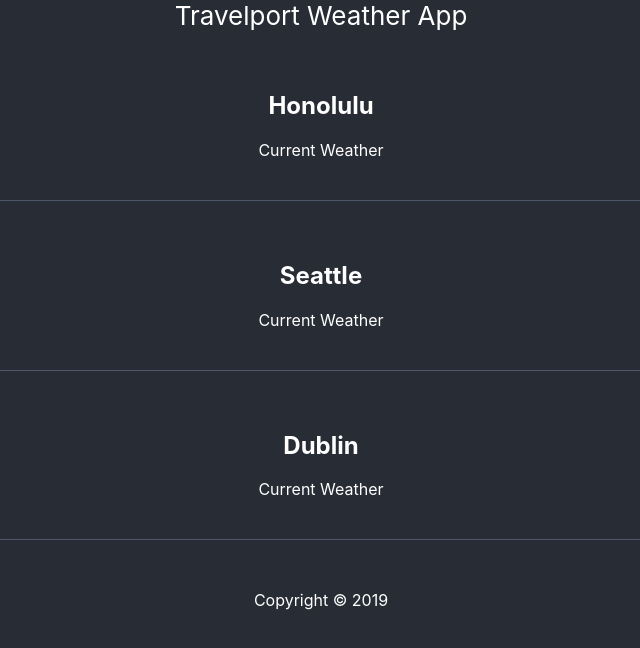
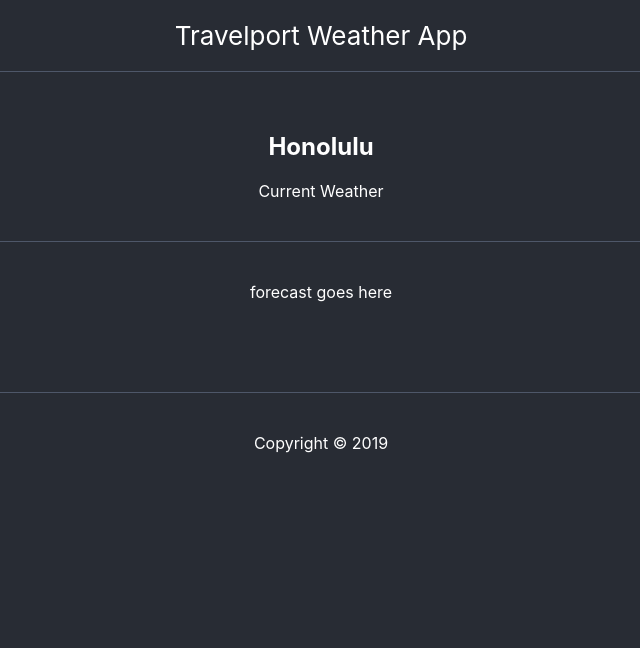
Before and after one commit to musubimaker/travelport, a React (Create React App) app: page / in a window 1280 px wide. Shown: the top 648 px of the page, without its empty margins (319-959 px from the left). Built offline with nearby package versions, Linux system fonts and the light colour scheme; the HTML template or start-up script is replaced by a standard one.

Commit message:
Setup app structure

```diff
--- a/src/App.css
+++ b/src/App.css
@@ -12,19 +12,23 @@
   justify-content: center;
   font-size: calc(10px + 2vmin);
   color: white;
+  padding: 20px 0px;
 }
 
 .App-link {
   color: #61dafb;
 }
 
-.cityOverview {
+.cityOverview, .cityForecast {
   color: white;
   padding: 40px 0px;
-  border-bottom: 1px solid #4e5769;
+  border-top: 1px solid #4e5769;
 }
 
+
 footer {
+  border-top: 1px solid #4e5769;
   margin-top: 50px;
+  padding: 40px 0px;
   color: white;
 }
--- a/src/Dashboard.js
+++ b/src/Dashboard.js
@@ -1,4 +1,5 @@
 import React, { Component } from 'react'
+import City from './components/city'
 
 export default class Dashboard extends Component {
 
@@ -17,18 +18,7 @@ export default class Dashboard extends Component {
         return (
 
             <div className="dashboard">
-                <section className="cityOverview">
-                    <h1>Honolulu</h1>
-                    <div className="currentWeather">Current Weather</div>
-                </section>
-                <section className="cityOverview">
-                    <h1>Seattle</h1>
-                    <div className="currentWeather">Current Weather</div>
-                </section>
-                <section className="cityOverview">
-                    <h1>Dublin</h1>
-                    <div className="currentWeather">Current Weather</div>
-                </section>
+                <City />
             </div>
 
         )
--- /dev/null
+++ b/src/components/city.js
@@ -0,0 +1,33 @@
+import React, { Component } from 'react'
+import Forecast from './forecast'
+
+export default class City extends Component {
+
+    constructor(props) {
+        super(props)
+
+        this.state = {
+            posts: null,
+            isDetailView: false,
+            isLoaded: false
+        }
+    }
+
+    render() {
+
+        return (
+            <React.Fragment>
+                <section className="cityOverview">
+                    <h1>Honolulu</h1>
+                    <div className="currentWeather">Current Weather</div>
+                </section>
+                <Forecast
+                    isVisible={true}
+                />
+            </React.Fragment>
+
+        )
+
+    }
+
+}
--- /dev/null
+++ b/src/components/forecast.js
@@ -0,0 +1,27 @@
+import React, { Component } from 'react'
+
+export default class Forecast extends Component {
+
+    constructor(props) {
+        super(props)
+
+        this.state = {
+            posts: null,
+            isVisible: props.isVisible
+        }
+    }
+
+    render() {
+
+        return (
+            <React.Fragment>
+                <section className="cityForecast">
+                    forecast goes here
+                </section>
+            </React.Fragment>
+
+        )
+
+    }
+
+}
```
